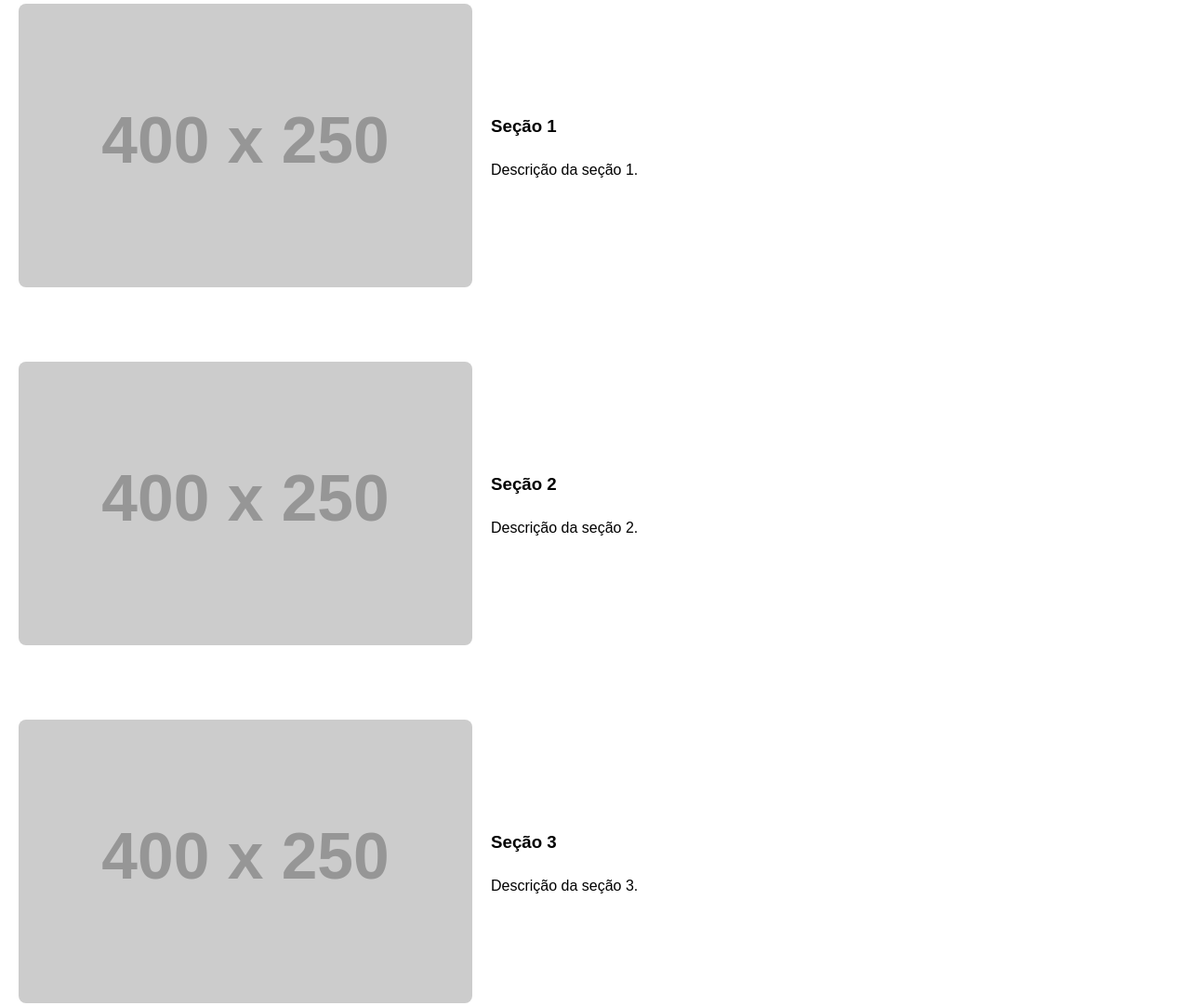
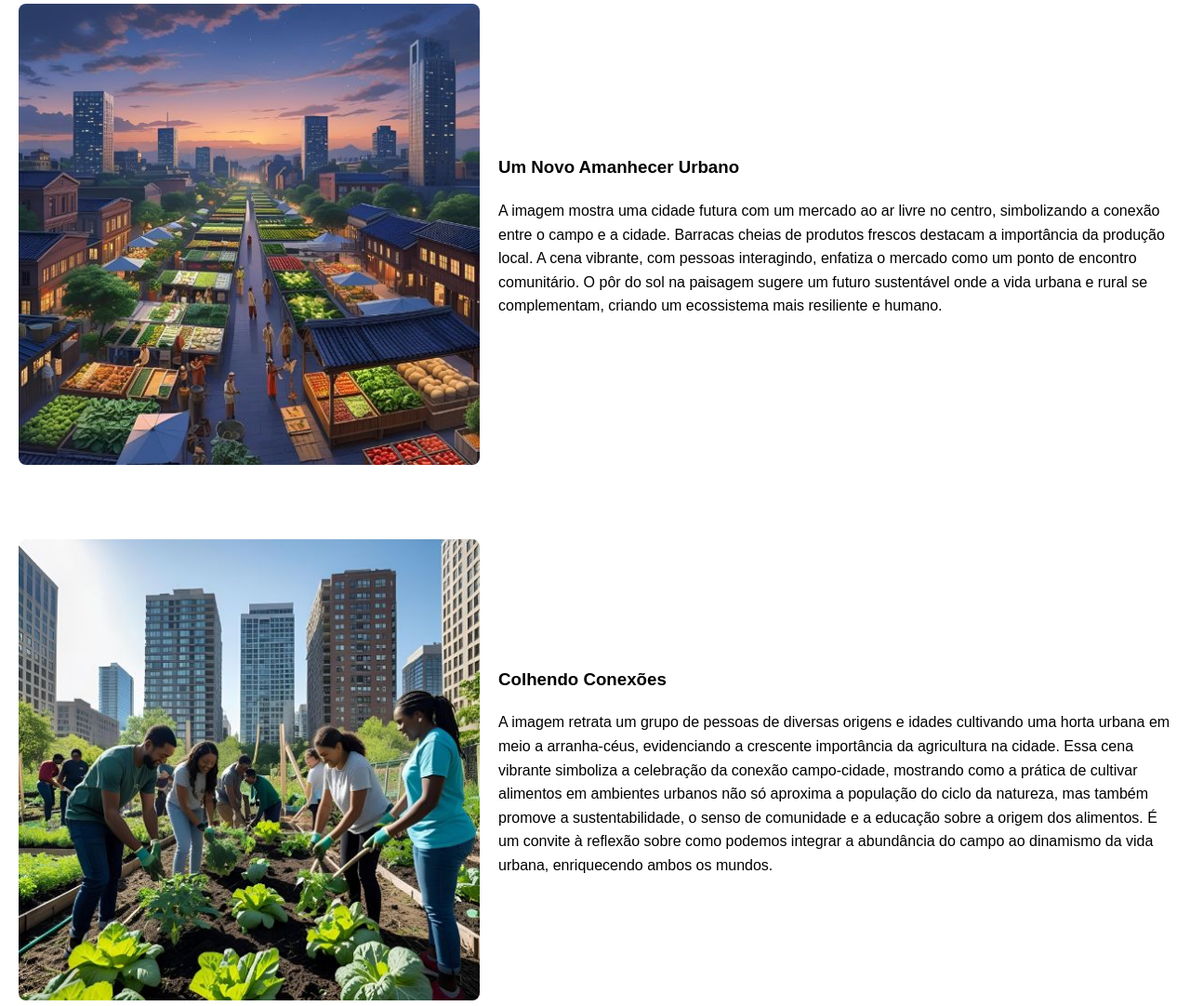
Before and after one commit to amandalemos2828/agrinho-2025, a plain HTML site: page index.html in a window 1280 px wide. Shown: the part 628-1710 px from the top of the page at 93% size. Drawn offline with Linux system fonts and the light colour scheme; placeholder pictures from the web are drawn by us.

Commit message:
imagens e descrição

```diff
--- a/index.html
+++ b/index.html
@@ -33,26 +33,26 @@
 
   <section class="conteudo invertido">
     <div class="texto">
-      <h3>Seção 1</h3>
-      <p>Descrição da seção 1.</p>
+      <h3>Um Novo Amanhecer Urbano</h3>
+      <p>A imagem mostra uma cidade futura com um mercado ao ar livre no centro, simbolizando a conexão entre o campo e a cidade. Barracas cheias de produtos frescos destacam a importância da produção local. A cena vibrante, com pessoas interagindo, enfatiza o mercado como um ponto de encontro comunitário. O pôr do sol na paisagem sugere um futuro sustentável onde a vida urbana e rural se complementam, criando um ecossistema mais resiliente e humano.</p>
     </div>
-    <img src="https://via.placeholder.com/400x250" alt="Imagem seção 1" />
+    <img src="Design sem nome.jpg" alt="Imagem seção 1" />
   </section>
 
   <section class="conteudo">
-    <img src="https://via.placeholder.com/400x250" alt="Imagem seção 2" />
+    <img src="Design sem nome (1).jpg" alt="imagen seção 2" />
     <div class="texto">
-      <h3>Seção 2</h3>
-      <p>Descrição da seção 2.</p>
+      <h3>Colhendo Conexões</h3>
+      <p>A imagem retrata um grupo de pessoas de diversas origens e idades cultivando uma horta urbana em meio a arranha-céus, evidenciando a crescente importância da agricultura na cidade. Essa cena vibrante simboliza a celebração da conexão campo-cidade, mostrando como a prática de cultivar alimentos em ambientes urbanos não só aproxima a população do ciclo da natureza, mas também promove a sustentabilidade, o senso de comunidade e a educação sobre a origem dos alimentos. É um convite à reflexão sobre como podemos integrar a abundância do campo ao dinamismo da vida urbana, enriquecendo ambos os mundos.</p>
     </div>
   </section>
 
   <section class="conteudo invertido">
     <div class="texto">
-      <h3>Seção 3</h3>
-      <p>Descrição da seção 3.</p>
+      <h3>Feira do Futuro</h3>
+      <p>A imagem apresenta uma feira vibrante e movimentada, onde a tradição se encontra com a modernidade, celebrando a essencial conexão entre o campo e a cidade. Em meio a barracas coloridas repletas de frutas e vegetais frescos, é possível observar a presença de telas digitais e tecnologias, indicando a evolução dos mercados tradicionais. Esta cena não apenas destaca a abundância dos produtos agrícolas, mas também a forma como a tecnologia pode otimizar a experiência da feira, facilitando a interação entre produtores e consumidores urbanos e fortalecendo os laços que unem o rural e o urbano. É uma festa da prosperidade e da adaptação, mostrando que a essência do campo pode florescer em qualquer ambiente.</p>
     </div>
-    <img src="https://via.placeholder.com/400x250" alt="Imagem seção 3" />
+    <img src="Design sem nome (2).jpg" alt="Imagem seção 3" />
   </section>
 
   <section class="galeria">
```
Also changed, not shown: Design sem nome (1).jpg (added), Design sem nome (2).jpg (added), Design sem nome.jpg (added).
